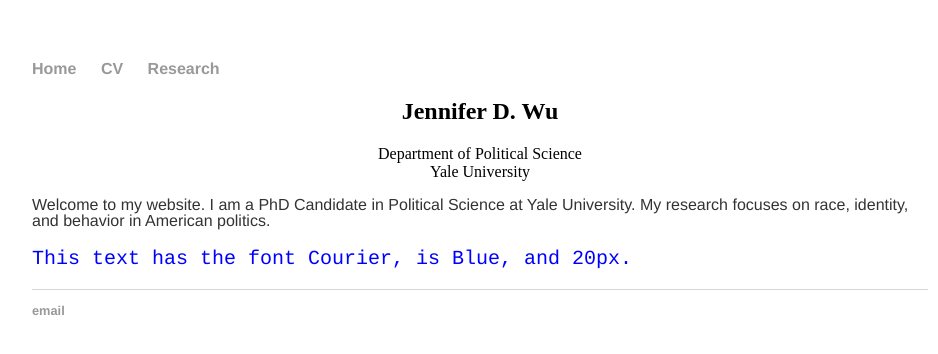
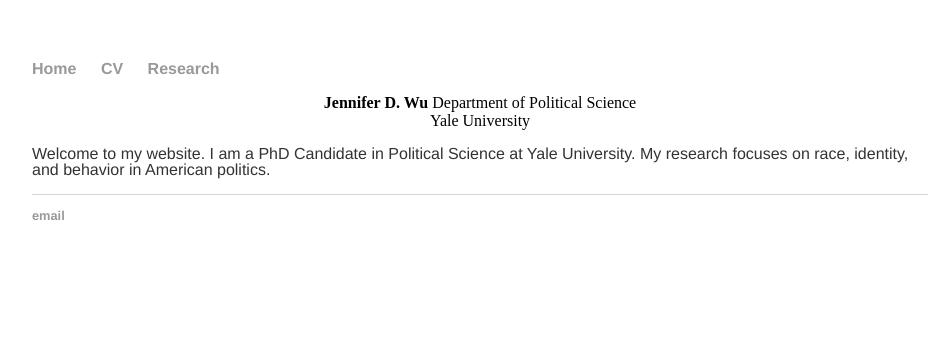
Before and after one commit to wujend/wujend.github.io, a Jekyll site: the page built from index.html, in a window 1280 px wide. Shown: the top 354 px of the page, without its empty margins (160-1098 px from the left). Built offline with Jekyll 4.4.1, drawn with Linux system fonts in a browser that asks for light colours.

Commit message:
Update index.html

```diff
--- a/index.html
+++ b/index.html
@@ -3,12 +3,11 @@
 title: Jennifer D. Wu
 ---
 <div class="blurb">
-	<p><center><h2>Jennifer D. Wu</h2>
+	<p><center><b>Jennifer D. Wu</b>
 	Department of Political Science<br>
 	Yale University</p></center>
 </div><!-- /.blurb -->
 <div class="blurb">
 	<p>Welcome to my website. I am a PhD Candidate in Political Science at Yale University. My research focuses on race,
 	identity, and behavior in American politics.</p>
-	<p style="font-family:Courier; color:Blue; font-size: 20px;">This text has the font Courier, is Blue, and 20px.</p>
 </div><!-- /.blurb -->
```
